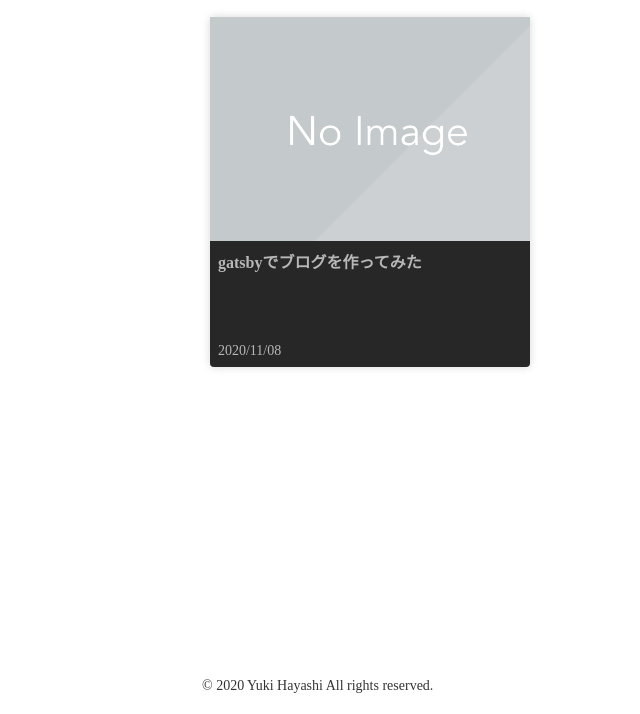
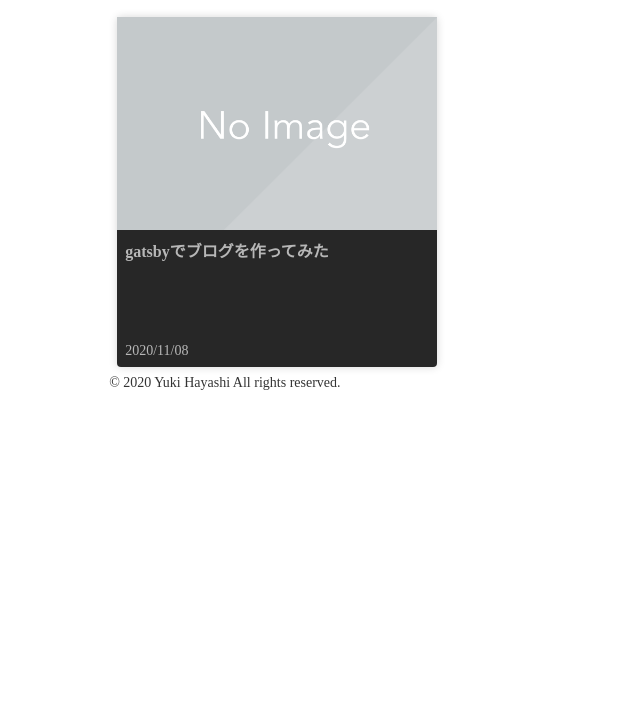
Before and after one commit to Uki884/my-tech-blog, a Gatsby site: page / in a window 1280 px wide. Shown: the part 86-800 px from the top of the page, without its empty margins (177-817 px from the left). Built offline with nearby package versions, Linux system fonts and the light colour scheme; Gatsby itself is replaced by a stand-in of ours; some packages are replaced by stand-ins of ours; what typography-theme-ocean-beach would draw is missing.

Commit message:
レイアウト微修正

```diff
--- a/content/blog/gatsbyでブログを作ってみた/index.md
+++ b/content/blog/gatsbyでブログを作ってみた/index.md
@@ -1,7 +1,7 @@
 ---
 title: gatsbyでブログを作ってみた
 date: "2020-11-08"
-avatar: ./noimage.png
+image: ./noimage.png
 ---
 
 はじめまして、ハヤシと申します。
--- a/src/components/Atoms/layout.tsx
+++ b/src/components/Atoms/layout.tsx
@@ -5,8 +5,6 @@ import { rhythm, scale } from "../../utils/typography"
 import styled from "styled-components"
 
 const _Footer = styled.footer`
-  position: fixed;
-  bottom: 20px;
   font-size: 14px;
 `
 const _Content = styled.main`
@@ -28,7 +26,7 @@ const Layout = ({ location, title, children }: { location: Location, title: stri
       style={{
         marginLeft: `auto`,
         marginRight: `auto`,
-        maxWidth: rhythm(24),
+        maxWidth: rhythm(32),
         padding: `${rhythm(1.5)} ${rhythm(3 / 4)}`,
       }}
     >
--- a/src/pages/index.tsx
+++ b/src/pages/index.tsx
@@ -32,7 +32,7 @@ const BlogIndex = ({ data, location }: { data: any, location: Location }) => {
             date={node.frontmatter.date}
             title={node.frontmatter.title}
             path={node.fields.slug}
-            image={node.frontmatter.avatar ? node.frontmatter.avatar.childImageSharp.fluid : noImage}
+            image={node.frontmatter.image ? node.frontmatter.image.childImageSharp.fluid : noImage}
           />
         )
       })}
@@ -70,9 +70,9 @@ export const pageQuery = graphql`
           frontmatter {
             date(formatString: "YYYY/MM/DD")
             title
-            avatar {
+            image {
               childImageSharp {
-                fluid(maxWidth: 1000, quality: 90, maxHeight: 700) {
+                fluid(quality: 90, maxHeight: 1000) {
                   ...GatsbyImageSharpFluid_withWebp_tracedSVG
                 }
               }
--- a/src/utils/typography.tsx
+++ b/src/utils/typography.tsx
@@ -21,6 +21,7 @@ theme.googleFonts.push(
     styles: ['400'],
   }
 )
+theme.headerColor = '#E1E1E1'
 theme.bodyFontFamily = ['Noto Sans JP', 'Roboto', 'serif']
 
 const typography = new Typography(theme)
```
